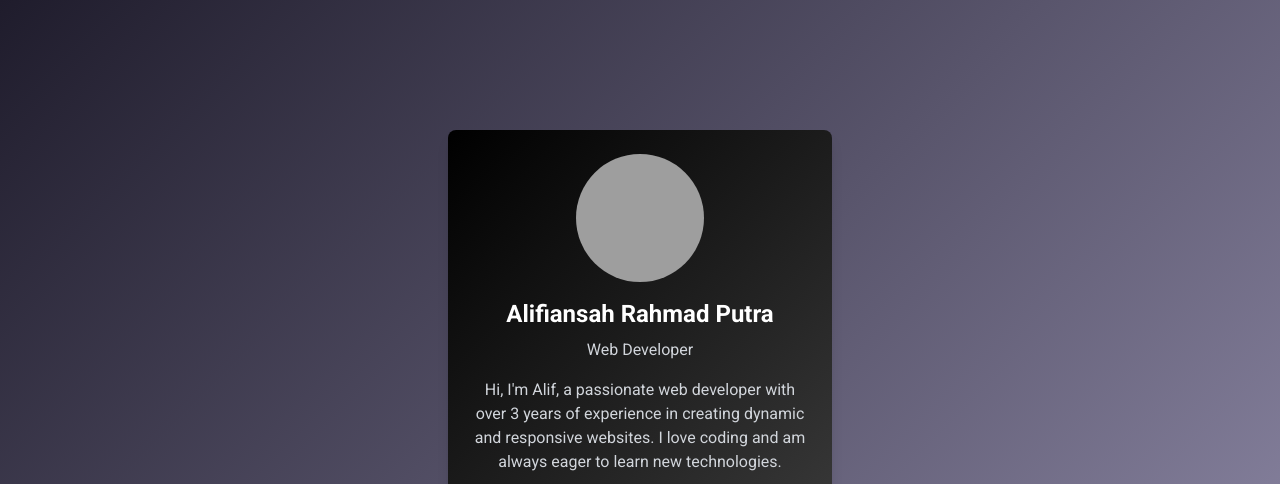
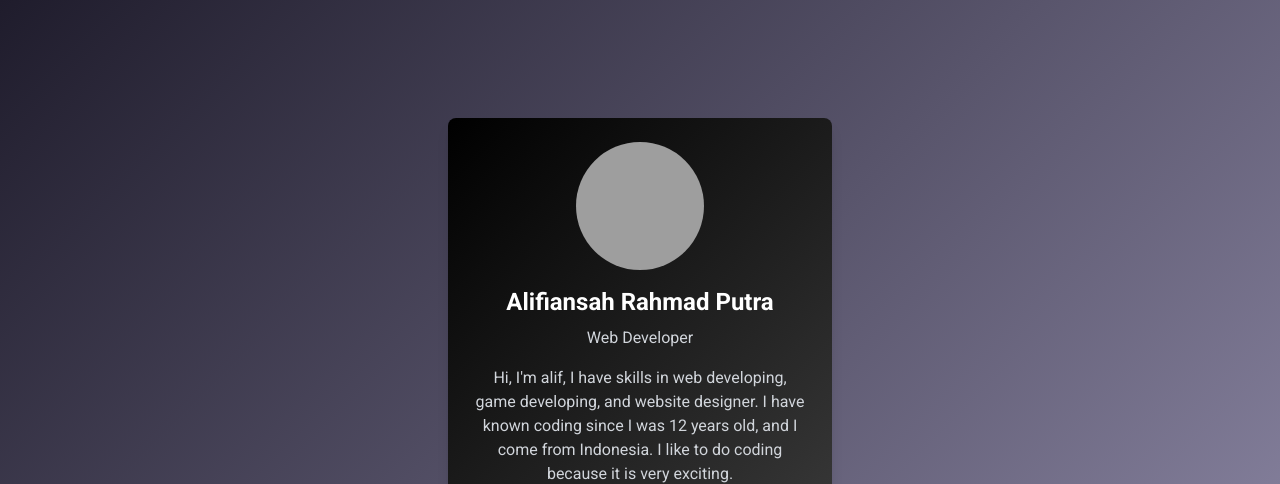
Before and after one commit to KaizQZCH/idcard, a plain HTML site: page index.html in a window 1280 px wide. Shown: the top 484 px of the page. Drawn offline with nearby package versions, Linux system fonts and the light colour scheme; grey boxes are pictures that could not be loaded.

Commit message:
Update index.html

```diff
--- a/index.html
+++ b/index.html
@@ -70,7 +70,7 @@
     Web Developer
    </p>
    <p class="text-gray-300 mb-4">
-    Hi, I'm Alif, a passionate web developer with over 3 years of experience in creating dynamic and responsive websites. I love coding and am always eager to learn new technologies.
+   Hi, I'm alif, I have skills in web developing, game developing, and website designer. I have known coding since I was 12 years old, and I come from Indonesia. I like to do coding because it is very exciting.
    </p>
    <div class="flex justify-center space-x-4 mb-4">
     <a class="social-icon text-green-500 text-2xl" href="https://open.spotify.com/user/31ctqb6mefykvjivr5r7bixdd5xe?si=63be73599bb24c3c" target="_blank">
```
